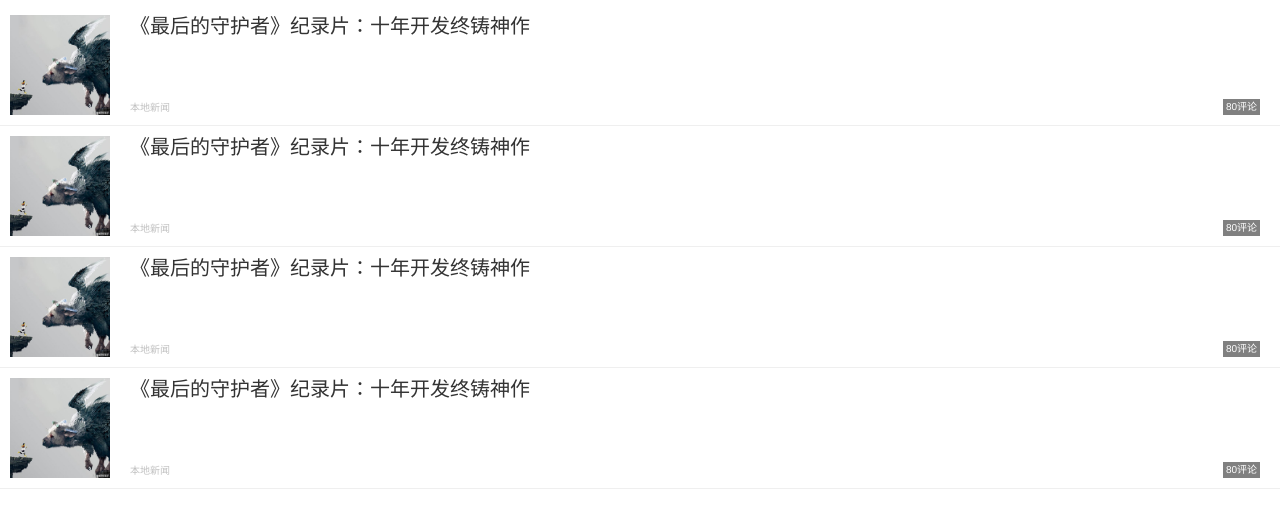
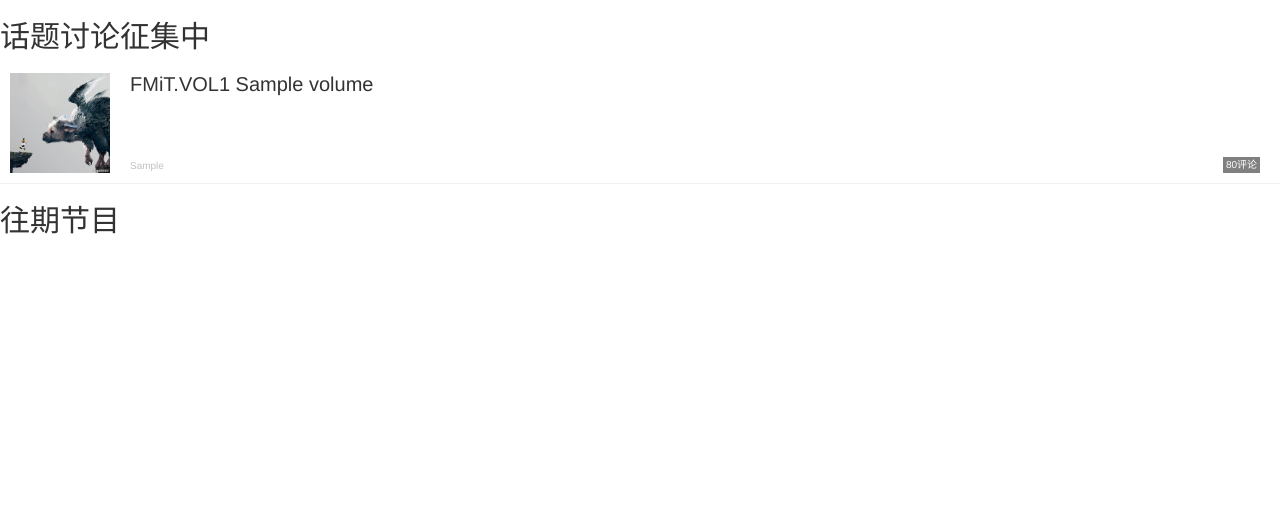
Before and after one commit to mrgaolei/fmit, a Django app: page / in a window 1280 px wide. Shown: the part 128-656 px from the top of the page. Run offline with Django 3.2, Linux system fonts and the light colour scheme; tables that the repository leaves empty hold one stand-in row (values such as "Sample post"); parts of the project's set-up code (start-up, migrations or seed data) failed here and were passed over; some libraries are stand-ins or nearby versions.

Commit message:
周六修改

```diff
--- a/news/models.py
+++ b/news/models.py
@@ -173,7 +173,7 @@ class Volume(models.Model):
     updated = models.DateTimeField(auto_now=True)
 
     def __unicode__(self):
-        return "FMiT.VOL$d %s" % (self.vol, self.subject)
+        return "FMiT.VOL%d %s" % (self.vol, self.subject)
 
     class Meta:
         verbose_name = u"节目"
--- a/templates/base.html
+++ b/templates/base.html
@@ -9,41 +9,7 @@
 </head>
 <body>
 <header></header>
-<section>
-  <ul class="fmit-main">
-    <li class="clearfix article">
-      <img src="{% static "news/images/img.jpg" %}" alt="新闻标题"/>
-      <div class="article-detail">
-        <h2>《最后的守护者》纪录片：十年开发终铸神作</h2>
-        <p class="article-footer">本地新闻</p>
-        <p class="comment">80评论</p>
-      </div>
-    </li>
-    <li class="clearfix article">
-      <img src="{% static "news/images/img.jpg" %}" alt="新闻标题"/>
-      <div class="article-detail">
-        <h2>《最后的守护者》纪录片：十年开发终铸神作</h2>
-        <p class="article-footer">本地新闻</p>
-        <p class="comment">80评论</p>
-      </div>
-    </li>
-    <li class="clearfix article">
-      <img src="{% static "news/images/img.jpg" %}" alt="新闻标题"/>
-      <div class="article-detail">
-        <h2>《最后的守护者》纪录片：十年开发终铸神作</h2>
-        <p class="article-footer">本地新闻</p>
-        <p class="comment">80评论</p>
-      </div>
-    </li>
-    <li class="clearfix article">
-      <img src="{% static "news/images/img.jpg" %}" alt="新闻标题"/>
-      <div class="article-detail">
-        <h2>《最后的守护者》纪录片：十年开发终铸神作</h2>
-        <p class="article-footer">本地新闻</p>
-        <p class="comment">80评论</p>
-      </div>
-    </li>
-  </ul>
-</section>
+{% block content %}
+{% endblock %}
 </body>
 </html>
--- a/templates/news/home.html
+++ b/templates/news/home.html
@@ -1,14 +1,38 @@
 {% extends 'base.html' %}
+{% load static %}
 
 {% block content %}
 <h2>话题讨论征集中</h2>
-{% for vol in vol_coll %}
 
-{% endfor %}
+<section>
+  <ul class="fmit-main">
+  {% for vol in vol_coll %}
+    <li class="clearfix article">
+      <img src="{% static "news/images/img.jpg" %}" alt="新闻标题"/>
+      <div class="article-detail">
+        <h2>{{ vol }}</h2>
+        <p class="article-footer">{{ vol.collect }}</p>
+        <p class="comment">80评论</p>
+      </div>
+    </li>
+  {% endfor %}
+  </ul>
+</section>
 
 <h2>往期节目</h2>
-{% for vol in vol_release %}
-
-{% endfor %}
+<section>
+  <ul class="fmit-main">
+  {% for vol in vol_release %}
+    <li class="clearfix article">
+      <img src="{% static "news/images/img.jpg" %}" alt="新闻标题"/>
+      <div class="article-detail">
+        <h2>{{ vol }}</h2>
+        <p class="article-footer">{{ vol.collect }}</p>
+        <p class="comment">80评论</p>
+      </div>
+    </li>
+  {% endfor %}
+  </ul>
+</section>
 
 {% endblock %}
```
Also changed, not shown: news/admin.py (+7 -1 lines).
